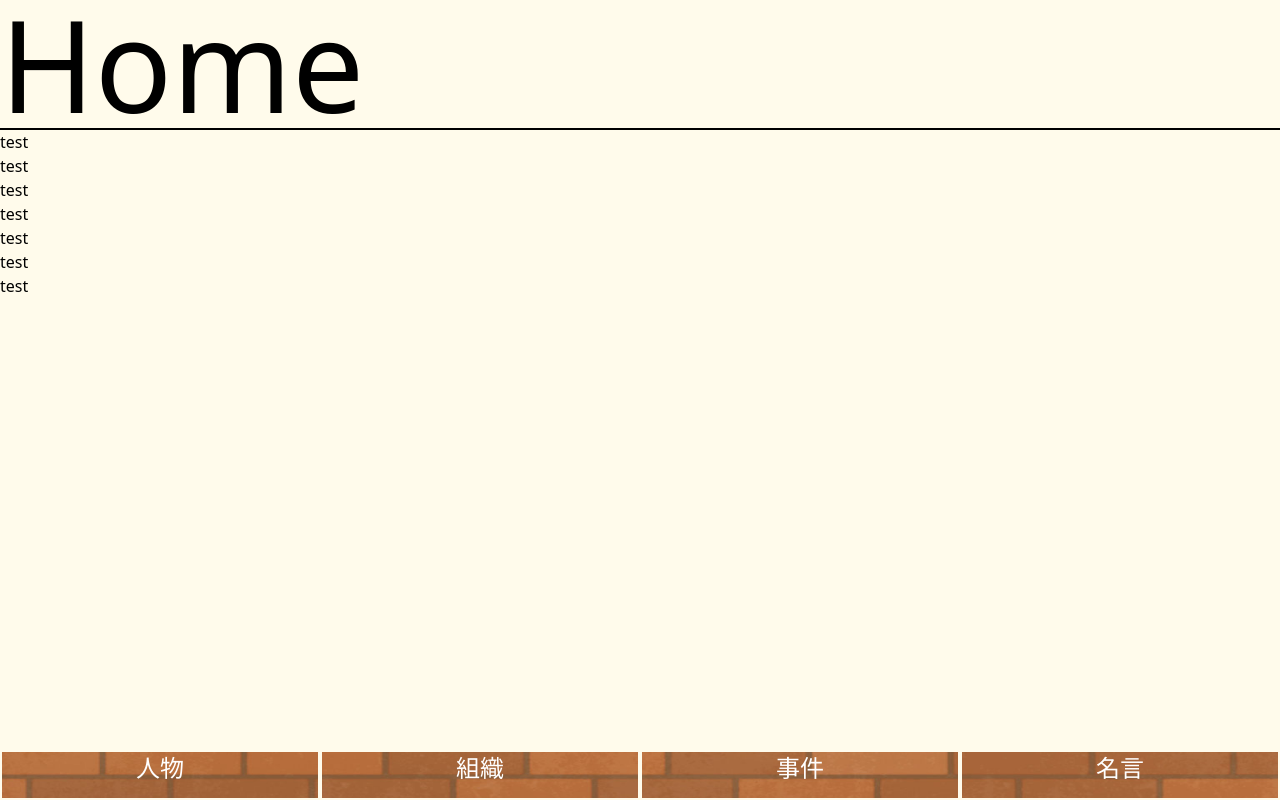
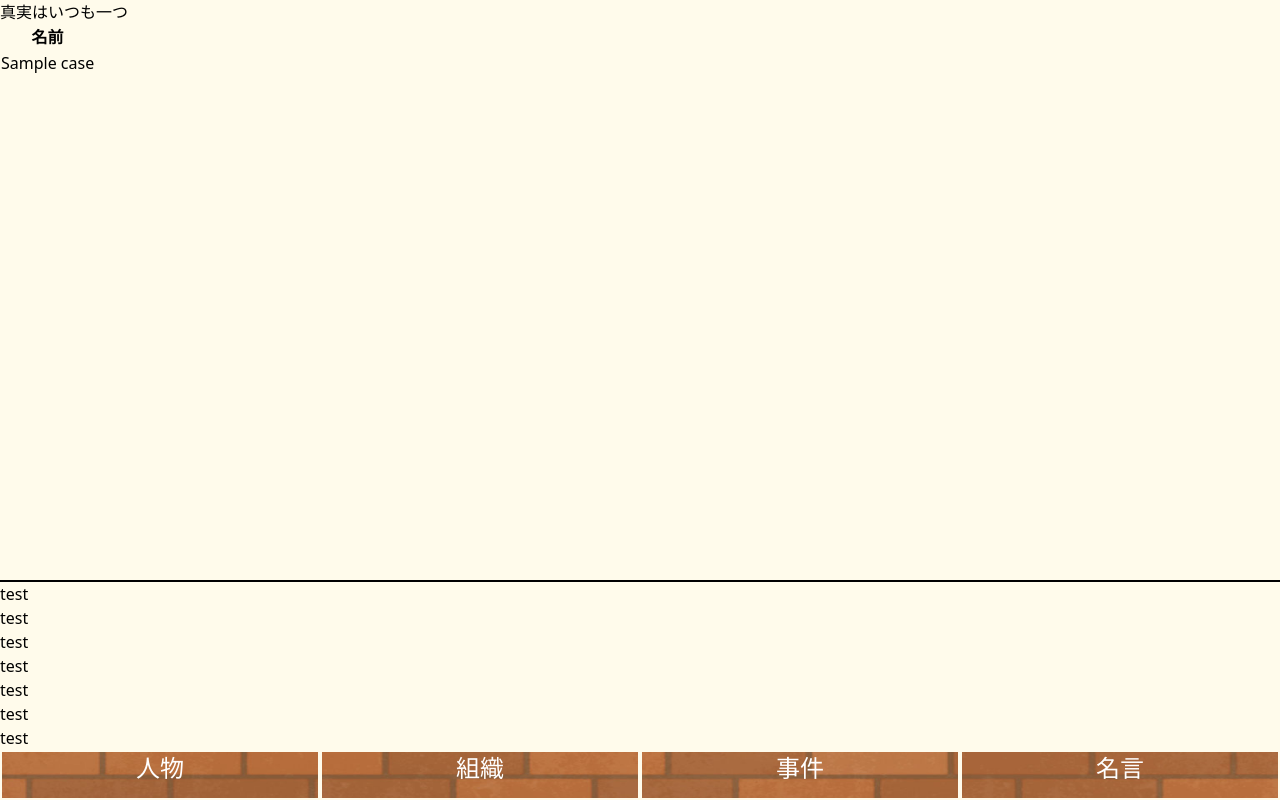
Before and after one commit to ASAP-BYAF/django, a Django app: page /conan_db/case_list/ in a window 1280 px wide. Run offline with Django 4.2, Linux system fonts and the light colour scheme; tables that the repository leaves empty hold one stand-in row (values such as "Sample post"); style sheets or scripts are compiled from the project's sources.

Commit message:
事件のリストを表示する case_list.html を作成しました。
それに伴って、モデル Case に名前を追加し、事件のリストを
名前で表示できるようにしました。

```diff
--- a/conan_db_app/models.py
+++ b/conan_db_app/models.py
@@ -25,6 +25,7 @@ class Case(models.Model):
     ]
 
     number = models.IntegerField(primary_key=True)
+    name = models.CharField(max_length=30)
     complement = models.TextField(blank=True, null=True)
     kind = models.CharField(max_length=30, blank=True, null=True, choices=KIND_OF_CASE)
 
--- a/conan_db_app/urls.py
+++ b/conan_db_app/urls.py
@@ -10,7 +10,8 @@ urlpatterns = [
     path('chara_detail/<int:pk>/<int:page>', views.chara_detail_func, name='detail'),
     path('affiliation_list/', views.AffiliationListView.as_view(), name='affiliation_list'),
     path('affiliation_detail/<int:pk>', views.AffiliationDetailView.as_view(), name='affiliation_detail'),
-    path('case_list/', views.IndexView.as_view(), name='case'),
+    path('case_list/', views.CaseListView.as_view(), name='case_list'),
+    path('case_detail/<int:pk>', views.CaseDetailView.as_view(), name='case_detail'),
     path('wiseword_list/', views.IndexView.as_view(), name='wiseword'),
     path('question_create/', views.QuestionCreateView.as_view(), name='question_create'),
     # path('question_list/<int:page>/', views.QuestionListView.as_view(), name='question_list'),
--- a/conan_db_app/views.py
+++ b/conan_db_app/views.py
@@ -1,7 +1,7 @@
 from django.shortcuts import render, redirect
 from django.views.generic import TemplateView, ListView, DetailView, CreateView
 from django.views.generic.edit import FormMixin
-from .models import Character, Chapter, Question, Affiliation
+from .models import Character, Chapter, Question, Affiliation, Case
 from .forms import QuestionForm, RefineQuestionForm, WithEventForm
 from django.core.paginator import Paginator
 from django.urls import reverse_lazy
@@ -22,6 +22,12 @@ class AffiliationListView(ListView):
 
 class AffiliationDetailView(DetailView):
     model = Affiliation
+
+class CaseListView(ListView):
+    model = Case
+
+class CaseDetailView(DetailView):
+    model = Case
 
 class QuestionCreateView(CreateView):
     form_class = QuestionForm
--- a/templates/conan_db_app/base.html
+++ b/templates/conan_db_app/base.html
@@ -44,7 +44,7 @@
                 <li><a href="{% url 'conan_db_app:affiliation_list' %}  "
                         class="block h-[100%] transition-all hover:bg-white hover:text-black hover:font-bold
                                 hover:opacity-30">組織</a></li>
-                <li><a href="{% url 'conan_db_app:case' %}    "
+                <li><a href="{% url 'conan_db_app:case_list' %}    "
                         class="block h-[100%] transition-all hover:bg-white hover:text-black hover:font-bold
                                 hover:opacity-30">事件</a></li>
                 <li><a href="{% url 'conan_db_app:wiseword' %}"
--- /dev/null
+++ b/templates/conan_db_app/case_list.html
@@ -0,0 +1,20 @@
+{% extends "conan_db_app/base.html" %}
+{% load static %}
+
+{% block title %}事件リスト{% endblock %}
+
+{% block main %}
+<main>
+    <h1>真実はいつも一つ</h1>
+    <table>
+        <tr>
+            <th>名前</th>
+        </tr>
+    {% for case in object_list %}
+        <tr>
+            <td><a href="{% url 'conan_db_app:case_detail' pk=case.number %}">{{case.name}}</a></td>
+        </tr>
+    {% endfor %}
+    </table>
+</main>
+{% endblock %}
```
Also changed, not shown: conan_db_app/migrations/0028_case_name.py (added).
